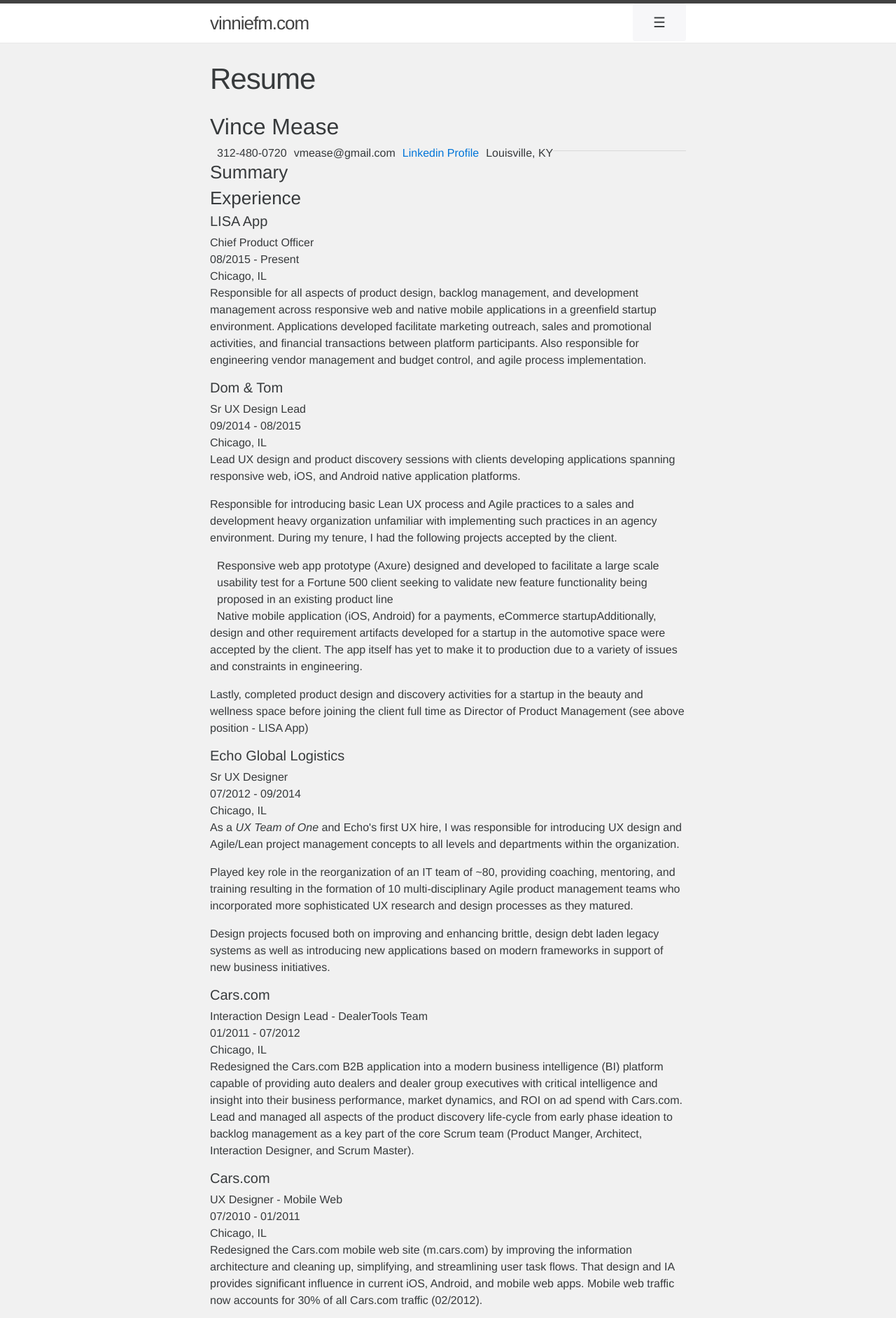
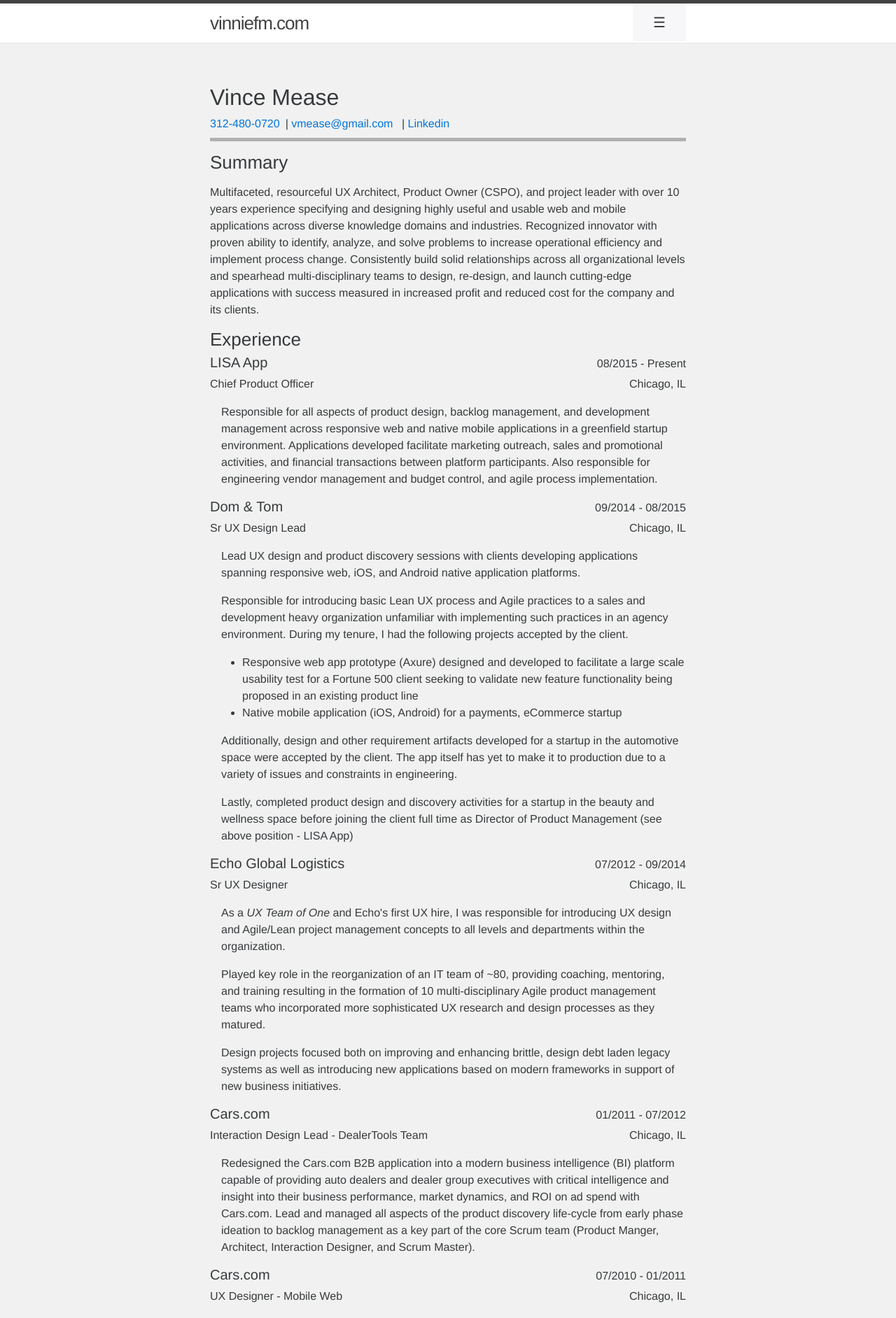
Before and after one commit to vinniefm/vinniefm-jekyll-site, a Jekyll site: the page built from resume/index.html, in a window 1280 px wide. Shown: the top 1884 px of the page at 70% size. Built offline with Jekyll 4.4.1, drawn with Linux system fonts in a browser that asks for light colours; nearby versions of some CDN libraries; some of the changed text lies outside the part shown.

Commit message:
v1 resume complete

```diff
--- a/_layouts/page.html
+++ b/_layouts/page.html
@@ -4,7 +4,10 @@
 <article class="post">
 
   <header class="post-header">
+  {% if page.title != 'Resume' %}
     <h1 class="post-title">{{ page.title }}</h1>
+  {% endif %}
+
   </header>
 
   <div class="post-content">
--- a/_sass/_vfm-overrides.scss
+++ b/_sass/_vfm-overrides.scss
@@ -76,15 +76,40 @@
   color: #f8f8f8;
 }
 
-.resume ul {
+/* Start Resume page overrides */
+.resume ul.contacts {
   display: block;
-  margin: 0;
-  padding: 0;
+  margin: 0 0 1rem 0;
+  padding: 0 0 .5rem 0;
   list-style-type: none;
   text-align: left;
+  border-bottom: 5px solid #b0b0b0;
 }
-.resume ul li {
+.resume ul.contacts li {
   display: inline;
-  padding-left: 10px;
+}
+.resume ul.contacts li:first-child {
+  display: inline;
+  padding-left: 0;
   float: left;
 }
+.resume ul.contacts li + li:before {
+  content: '| ';
+  padding-left: .5rem;
+}
+.resume .tenure {
+  float: right;
+  margin-top: -53px;
+}
+.resume .tenure.certification {
+  float: right;
+  margin-top: -30px;
+}
+.resume .location {
+  float: right;
+  margin-top: -24px;
+}
+.resume .job-description {
+  margin: 1rem 0 0 1rem;
+}
+/* End Resume page overrides */
--- a/resume/index.html
+++ b/resume/index.html
@@ -6,10 +6,10 @@
     "contact":
         "name": "Vince Mease"
         "contact":
-            "phone": "312-480-0720"
-            "email": "vmease@gmail.com"
-            "linkedin": "<a href=\"http://linkedin.com/in/vincemease\" target=\"_blank\">Linkedin Profile</a>"
-            "location": "Louisville, KY"
+            "phone": "<a href=\"tel:+13124800720\">312-480-0720</a>"
+            "email": "<a href=\"mailto:vmease@gmail.com\">vmease@gmail.com</a>"
+            "linkedin": "<a href=\"http://linkedin.com/in/vincemease\" target=\"_blank\">Linkedin</a>"
+            # "location": "Louisville, KY"
 
     "Summary":
         "<p>Multifaceted, resourceful UX Architect, Product Owner (CSPO), and project leader with over 10 years experience specifying and designing highly useful and usable web and mobile applications across diverse knowledge domains and industries. Recognized innovator with proven ability to identify, analyze, and solve problems to increase operational efficiency and implement process change. Consistently build solid relationships across all organizational levels and spearhead multi-disciplinary teams to design, re-design, and launch cutting-edge applications with success measured in increased profit and reduced cost for the company and its clients.</p>"
@@ -95,16 +96,20 @@
                 <h2>{{ l[1] }}</h2> <!-- name -->
             {% else %}
                 {% assign veins = l[1] %}
+                <ul class="contacts">
                 {% for v in veins %}
-                    <ul>
-                        <li>{{ v[1] | join: '| ' }}</li> <!-- contact methods-->
+                    <li>{{ v[1] }}</li>
+                {% endfor %}
+                <!-- ^^ Contact methods -->
                 </ul>
-                {% endfor %}
-                <hr style="display: block;">
             {% endif %}
         {% endfor %}
     {% else %}
-        <h3>{{ n[0] }}</h3> <!-- sections -->
+      {% if n[0] == 'Summary' %}
+        <h3>{{ n[0] }}</h3>
+        <p>{{ n[1] }}</p> <!-- sections -->
+      {% elsif n[0] != 'Summary' %}
+        <h3>{{ n[0] }}</h3>
         {% for l in leafs %}
           {% assign veins = l[1] %}
               <h4>{{ l[0] }}</h4> <!-- Employer -->
@@ -113,16 +118,28 @@
                       <div class="title">{{ v[1] }}</div>
                   {% endif %}
                   {% if v[0] == 'tenure' %}
+                    {% if n[0] == 'Certifications' %}
+                      <div class="tenure certification">{{ v[1] }}</div>
+                    {% else %}
                       <div class="tenure">{{ v[1] }}</div>
                     {% endif %}
+                  {% endif %}
                   {% if v[0] == 'location' %}
+                    {% if n[0] == 'Education' %}
+                      <div class="location education">{{ v[1] }}</div>
+                    {% else %}
                       <div class="location">{{ v[1] }}</div>
                     {% endif %}
+                  {% endif %}
                   {% if v[0] == 'body' %}
-                    <div class="body">{{ v[1] }}</div>
+                      <div class="job-description">{{ v[1] }}</div>
+                  {% endif %}
+                  {% if v[0] == 'major' %}
+                      <div class="job-description">{{ v[1] }}</div>
                   {% endif %}
               {% endfor %}
           {% endfor %}
         {% endif %}
+    {% endif %}
 {% endfor %}
 </div>
```
Also changed, not shown: other parts of resume/index.html (+2 -1 lines). Lines whose indentation alone changed are shown as unchanged.
